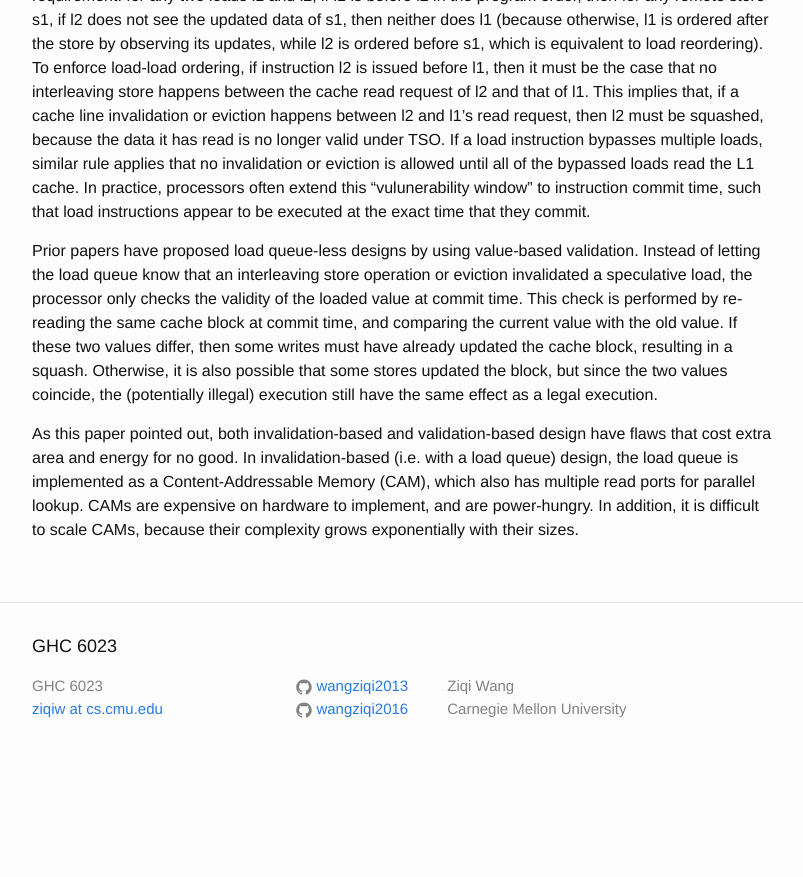
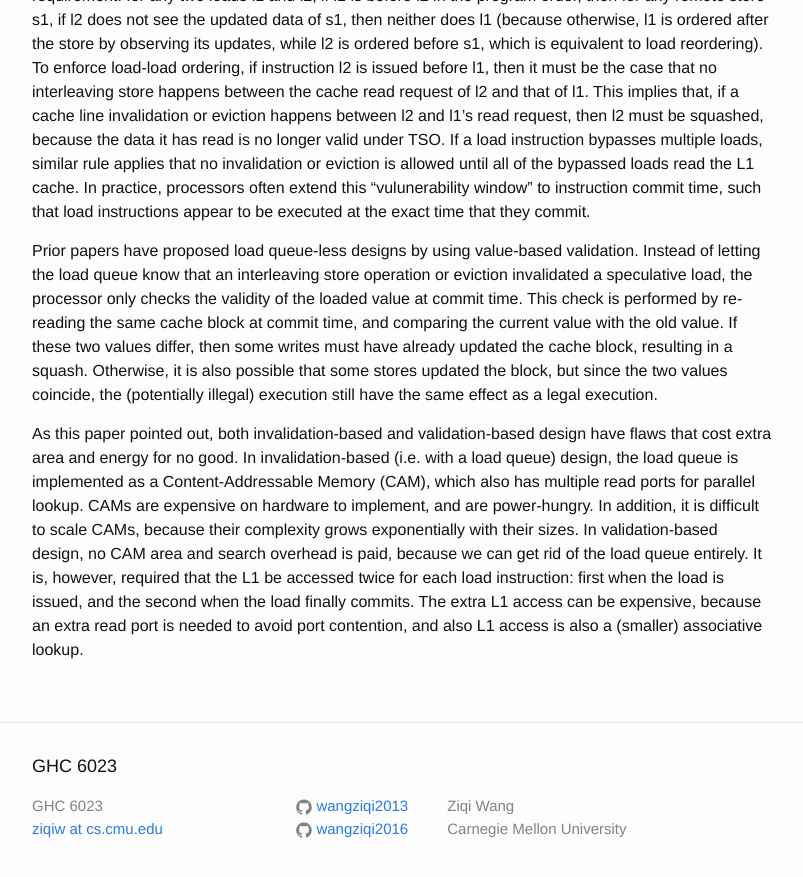
Before and after one commit to wangziqi2013/wangziqi2013.github.io, a Jekyll site: the page built from _posts/2019-08-07-the-superfluous-load-queue.markdown, in a window 1280 px wide and 900 px high, scrolled down 1432 px. Shown: the top 877 px of the window, without its empty margins (238-1041 px from the left). Built offline with Jekyll 4.4.1, drawn with Linux system fonts in a browser that asks for light colours; before the commit the page ends 2212 px from its top, so only the background shows below that.

Commit message:
Adding flaws

```diff
--- a/_posts/2019-08-07-the-superfluous-load-queue.markdown
+++ b/_posts/2019-08-07-the-superfluous-load-queue.markdown
@@ -70,3 +70,7 @@ As this paper pointed out, both invalidation-based and validation-based design h
 for no good. In invalidation-based (i.e. with a load queue) design, the load queue is implemented as a Content-Addressable
 Memory (CAM), which also has multiple read ports for parallel lookup. CAMs are expensive on hardware to implement, and are
 power-hungry. In addition, it is difficult to scale CAMs, because their complexity grows exponentially with their sizes.
+In validation-based design, no CAM area and search overhead is paid, because we can get rid of the load queue entirely.
+It is, however, required that the L1 be accessed twice for each load instruction: first when the load is issued,
+and the second when the load finally commits. The extra L1 access can be expensive, because an extra read port is needed
+to avoid port contention, and also L1 access is also a (smaller) associative lookup.
```
